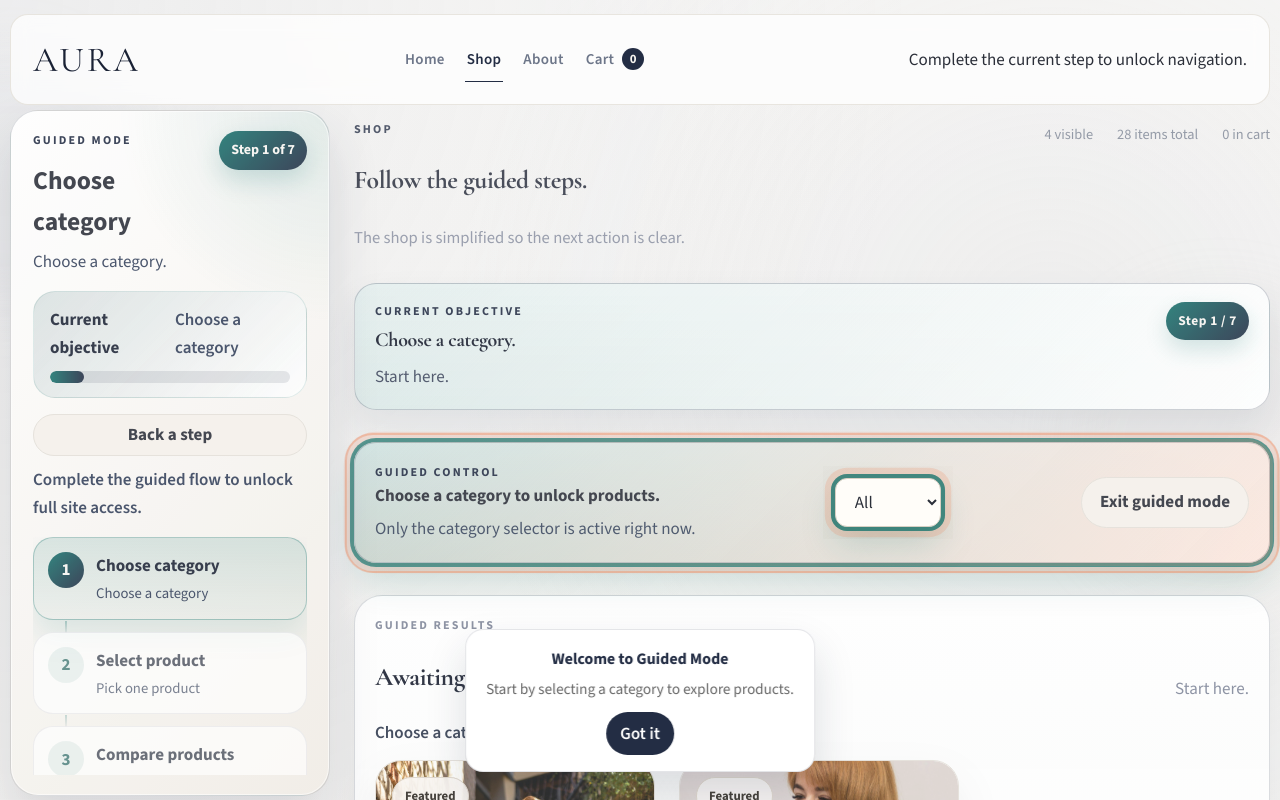
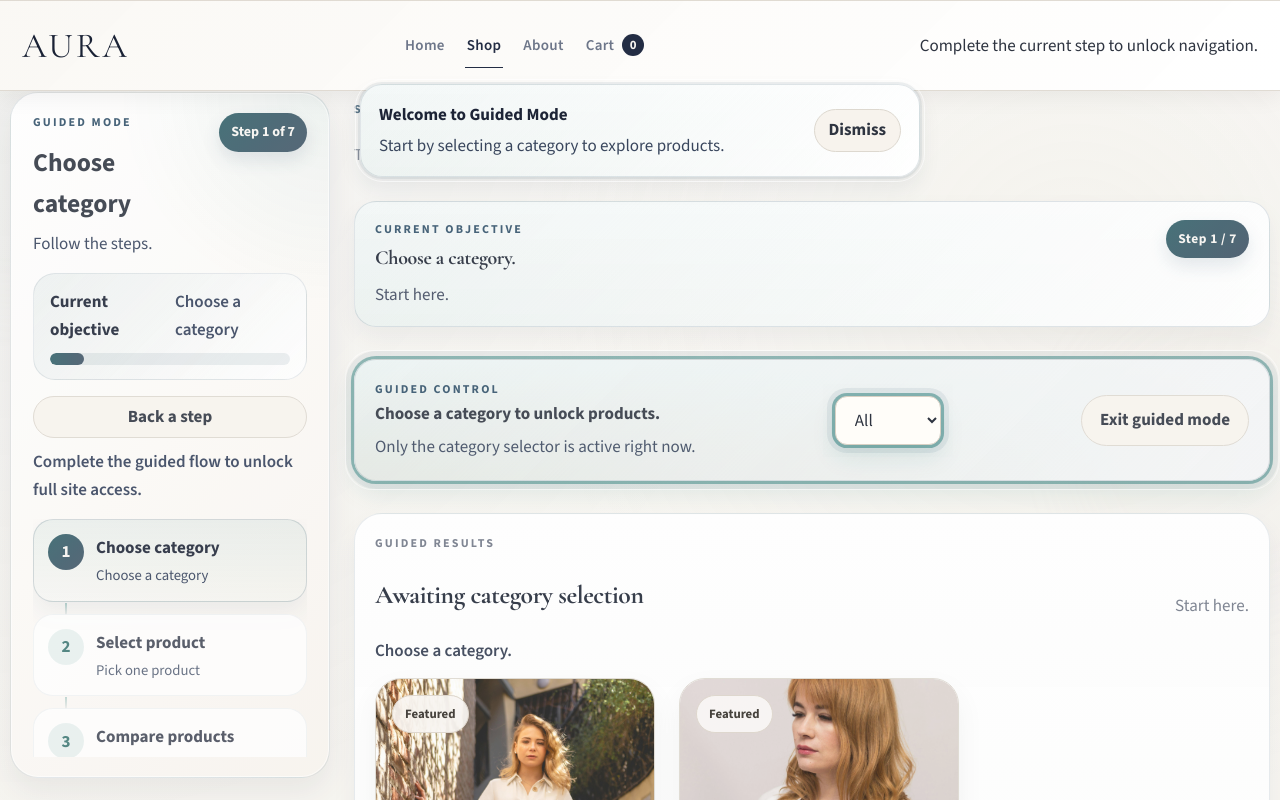
Before and after one commit to HayleyBusuttil/wizard, a Vue app: page /#/shop in a window 1280 px wide. Shown: the top 800 px of the page. Built offline with nearby package versions, Linux system fonts and the light colour scheme.

Commit message:
updated wizard page

```diff
--- a/src/App.vue
+++ b/src/App.vue
@@ -16,33 +16,17 @@
         <router-view />
       </main>
     </div>
-
-    <transition name="fade">
-      <div v-if="store.toast" class="guided-toast">
-        <div class="guided-toast-content">
-          <strong>
-            {{ store.toast.title || "Guided step" }}
-          </strong>
-
-          <p>
-            {{ store.toast.message }}
-          </p>
-
-          <button @click="store.dismissToast()">Got it</button>
-        </div>
-      </div>
-    </transition>
+    <AppToast />
   </div>
 </template>
 
 <script setup>
 import { computed } from "vue"
 import { useRoute } from "vue-router"
+import AppToast from "./components/AppToast.vue"
 import Navbar from "./components/Navbar.vue"
 import WizardPanel from "./components/WizardPanel.vue"
-import { useProductStore } from "./stores/productStore"
 
-const store = useProductStore()
 const route = useRoute()
 const showWizardPanel = computed(() => route.path !== "/")
 </script>
@@ -51,7 +35,7 @@ const showWizardPanel = computed(() => route.path !== "/")
 .app-content-shell {
   position: relative;
   z-index: 1;
-  padding-top: 108px;
+  padding-top: 88px;
 }
 
 .app-content-shell.has-wizard {
@@ -69,7 +53,7 @@ const showWizardPanel = computed(() => route.path !== "/")
 
 .app-wizard-rail {
   position: fixed;
-  top: 110px;
+  top: 92px;
   left: max(10px, calc((100vw - min(1480px, calc(100vw - 20px))) / 2));
   width: 320px;
   z-index: 30;
@@ -93,66 +77,9 @@ const showWizardPanel = computed(() => route.path !== "/")
   padding: 0.75rem 0 2rem;
 }
 
-.guided-toast {
-  position: fixed;
-  bottom: 28px;
-  left: 50%;
-  transform: translateX(-50%);
-  z-index: 50;
-}
-
-.guided-toast-content {
-  background: #ffffff;
-  border: 1px solid rgba(35, 45, 68, 0.12);
-  padding: 16px 20px;
-  border-radius: 18px;
-  box-shadow: 0 20px 40px rgba(35, 45, 68, 0.15);
-  max-width: 420px;
-  text-align: center;
-  backdrop-filter: blur(12px);
-}
-
-.guided-toast-content strong {
-  display: block;
-  margin-bottom: 6px;
-  font-size: 1rem;
-  color: #232d44;
-}
-
-.guided-toast-content p {
-  margin: 0 0 10px;
-  color: #666;
-  font-size: 0.95rem;
-}
-
-.guided-toast-content button {
-  border: none;
-  background: #232d44;
-  color: white;
-  padding: 8px 14px;
-  border-radius: 999px;
-  cursor: pointer;
-  font-weight: 600;
-}
-
-.fade-enter-active,
-.fade-leave-active {
-  transition: all 0.25s ease;
-}
-
-.fade-enter-from {
-  opacity: 0;
-  transform: translateY(20px);
-}
-
-.fade-leave-to {
-  opacity: 0;
-  transform: translateY(20px);
-}
-
 @media (max-width: 1024px) {
   .app-content-shell {
-    padding-top: 132px;
+    padding-top: 124px;
   }
 
   .app-content-shell.has-wizard {
--- /dev/null
+++ b/src/components/AppToast.vue
@@ -0,0 +1,125 @@
+<template>
+  <transition name="toast-drop">
+    <div v-if="toast" class="app-toast-wrap" aria-live="polite" aria-atomic="true">
+      <div class="app-toast-card" :class="toastClass">
+        <div class="app-toast-copy">
+          <strong>{{ toast.title || "Guided step" }}</strong>
+          <p>{{ toast.message }}</p>
+        </div>
+
+        <button type="button" class="button-soft button-sm app-toast-dismiss" @click="store.dismissToast()">
+          Dismiss
+        </button>
+      </div>
+    </div>
+  </transition>
+</template>
+
+<script setup>
+import { computed } from "vue"
+import { useProductStore } from "../stores/productStore"
+
+const store = useProductStore()
+const toast = computed(() => store.toast)
+const toastClass = computed(() => (toast.value?.type ? `is-${toast.value.type}` : "is-info"))
+</script>
+
+<style scoped>
+.app-toast-wrap {
+  position: fixed;
+  top: 84px;
+  left: 50%;
+  transform: translateX(-50%);
+  width: min(calc(100vw - 32px), 560px);
+  z-index: 60;
+  pointer-events: none;
+}
+
+.app-toast-card {
+  position: relative;
+  display: flex;
+  align-items: center;
+  justify-content: space-between;
+  gap: 16px;
+  padding: 16px 18px;
+  border-radius: 22px;
+  border: 1px solid rgba(47, 79, 103, 0.14);
+  background:
+    linear-gradient(135deg, rgba(24, 116, 110, 0.05), rgba(255, 255, 255, 0.98)),
+    linear-gradient(180deg, rgba(255, 255, 255, 0.96), rgba(245, 247, 245, 0.98)),
+    rgba(255, 255, 255, 0.97);
+  box-shadow:
+    0 0 0 2px rgba(47, 79, 103, 0.08),
+    0 10px 22px rgba(28, 49, 74, 0.08);
+  backdrop-filter: blur(12px);
+  pointer-events: auto;
+}
+
+.app-toast-card::after {
+  content: "";
+  position: absolute;
+  inset: -6px;
+  border-radius: 28px;
+  border: 1px solid rgba(255, 255, 255, 0.6);
+  pointer-events: none;
+}
+
+.app-toast-copy,
+.app-toast-copy strong,
+.app-toast-copy p {
+  margin: 0;
+}
+
+.app-toast-copy {
+  display: grid;
+  gap: 4px;
+}
+
+.app-toast-copy strong {
+  color: #1d2436;
+}
+
+.app-toast-copy p {
+  color: #39465d;
+}
+
+.app-toast-dismiss {
+  flex-shrink: 0;
+  white-space: nowrap;
+}
+
+.app-toast-card.is-warning {
+  border-color: rgba(157, 123, 83, 0.18);
+  box-shadow:
+    0 0 0 2px rgba(157, 123, 83, 0.08),
+    0 10px 22px rgba(28, 49, 74, 0.08);
+}
+
+.toast-drop-enter-active,
+.toast-drop-leave-active {
+  transition: opacity 220ms ease, transform 220ms ease;
+}
+
+.toast-drop-enter-from,
+.toast-drop-leave-to {
+  opacity: 0;
+  transform: translate(-50%, -14px);
+}
+
+@media (max-width: 720px) {
+  .app-toast-wrap {
+    top: 122px;
+    width: calc(100vw - 20px);
+  }
+
+  .app-toast-card {
+    flex-direction: column;
+    align-items: stretch;
+  }
+
+  .app-toast-dismiss {
+    width: 100%;
+    text-align: center;
+  }
+}
+</style>
--- a/src/components/WizardPanel.vue
+++ b/src/components/WizardPanel.vue
@@ -81,44 +81,37 @@ const stepItemRefs = new Map()
 const stepMap = {
   1: {
     selector: '[data-wizard-target="category-select"]',
-    title: "Choose category",
-    copy: "Choose a category.",
+    title: "Choose a category",
     route: "/shop",
   },
   2: {
     selector: '[data-wizard-target="product-grid"]',
-    title: "Select product",
-    copy: "Pick one product.",
+    title: "Select one product",
     route: "/shop",
   },
   3: {
     selector: '[data-wizard-target="compare-products"]',
-    title: "Compare products",
-    copy: "Compare two products.",
+    title: "Compare two products",
     route: "/shop",
   },
   4: {
     selector: '[data-wizard-target="wizard-selected-product"]',
-    title: "Open product",
-    copy: "Open the chosen product.",
+    title: "Open the selected product",
     route: () => `/product/${store.wizard.selectedProductId || ""}`,
   },
   5: {
     selector: '[data-wizard-target="product-options"]',
-    title: "Choose options",
-    copy: "Choose the options.",
+    title: "Fill the product options",
     route: () => `/product/${store.wizard.selectedProductId || ""}`,
   },
   6: {
     selector: '[data-wizard-target="add-to-cart"]',
-    title: "Add to cart",
-    copy: "Add it to cart.",
+    title: "Add product to cart",
     route: () => `/product/${store.wizard.selectedProductId || ""}`,
   },
   7: {
     selector: '[data-wizard-target="checkout-panel"]',
-    title: "Checkout",
-    copy: "Finish checkout.",
+    title: "Go to checkout",
     route: "/cart",
   },
 }
@@ -338,13 +331,13 @@ onBeforeUnmount(() => {
   gap: 16px;
   max-height: min(calc(100dvh - 114px), 760px);
   padding: 20px 22px;
-  border: 1px solid rgba(35, 45, 68, 0.18);
+  border: 1px solid rgba(47, 79, 103, 0.14);
   border-radius: 28px;
   background:
-    radial-gradient(circle at top right, rgba(24, 116, 110, 0.12), transparent 28%),
-    linear-gradient(135deg, #ffffff, #f0ece5),
+    radial-gradient(circle at top right, rgba(24, 116, 110, 0.07), transparent 28%),
+    linear-gradient(135deg, #ffffff, #f7f3ed),
     #ffffff;
-  box-shadow: 0 24px 50px rgba(35, 45, 68, 0.16);
+  box-shadow: 0 14px 30px rgba(35, 45, 68, 0.08);
   overflow: hidden;
 }
 
@@ -379,12 +372,12 @@ onBeforeUnmount(() => {
   justify-content: center;
   padding: 8px 12px;
   border-radius: 999px;
-  background: linear-gradient(135deg, #18746e, #232d44);
+  background: linear-gradient(135deg, #2f5f67, #405365);
   color: #f7f5f1;
   font-size: 0.88rem;
   font-weight: 700;
   white-space: nowrap;
-  box-shadow: 0 10px 24px rgba(24, 116, 110, 0.22);
+  box-shadow: 0 8px 18px rgba(47, 79, 103, 0.14);
 }
 
 .wizard-panel-copy {
@@ -399,9 +392,9 @@ onBeforeUnmount(() => {
   padding: 14px 16px;
   border-radius: 22px;
   background:
-    linear-gradient(135deg, rgba(24, 116, 110, 0.08), rgba(255, 255, 255, 0.96)),
-    rgba(35, 45, 68, 0.08);
-  border: 1px solid rgba(24, 116, 110, 0.14);
+    linear-gradient(135deg, rgba(24, 116, 110, 0.04), rgba(255, 255, 255, 0.96)),
+    rgba(47, 79, 103, 0.04);
+  border: 1px solid rgba(47, 79, 103, 0.12);
 }
 
 .wizard-progress-meta {
@@ -425,13 +418,13 @@ onBeforeUnmount(() => {
   height: 12px;
   overflow: hidden;
   border-radius: 999px;
-  background: rgba(35, 45, 68, 0.12);
+  background: rgba(47, 79, 103, 0.1);
 }
 
 .wizard-progress-fill {
   height: 100%;
   border-radius: inherit;
-  background: linear-gradient(90deg, #18746e 0%, #232d44 100%);
+  background: linear-gradient(90deg, #2f5f67 0%, #405365 100%);
   transition: width 220ms ease;
 }
 
@@ -475,7 +468,7 @@ onBeforeUnmount(() => {
   padding: 14px;
   border-radius: 20px;
   background: rgba(255, 255, 255, 0.94);
-  border: 1px solid rgba(35, 45, 68, 0.1);
+  border: 1px solid rgba(47, 79, 103, 0.08);
   box-shadow: inset 0 1px 0 rgba(255, 255, 255, 0.7);
   position: relative;
 }
@@ -514,23 +507,23 @@ onBeforeUnmount(() => {
 }
 
 .wizard-step-item.is-current {
-  border-color: rgba(24, 116, 110, 0.34);
-  background: linear-gradient(180deg, rgba(24, 116, 110, 0.16), rgba(24, 116, 110, 0.05));
-  box-shadow: 0 16px 30px rgba(24, 116, 110, 0.14);
+  border-color: rgba(47, 79, 103, 0.2);
+  background: linear-gradient(180deg, rgba(24, 116, 110, 0.08), rgba(24, 116, 110, 0.02));
+  box-shadow: 0 10px 22px rgba(47, 79, 103, 0.08);
 }
 
 .wizard-step-item.is-current .wizard-step-number {
-  background: linear-gradient(135deg, #18746e, #232d44);
+  background: linear-gradient(135deg, #2f5f67, #405365);
   color: #f7f5f1;
 }
 
 .wizard-step-item.is-complete {
-  border-color: rgba(24, 116, 110, 0.2);
-  background: linear-gradient(180deg, rgba(24, 116, 110, 0.1), rgba(24, 116, 110, 0.03));
+  border-color: rgba(47, 79, 103, 0.12);
+  background: linear-gradient(180deg, rgba(24, 116, 110, 0.05), rgba(24, 116, 110, 0.02));
 }
 
 .wizard-step-item.is-upcoming {
-  opacity: 0.72;
+  opacity: 0.82;
 }
 
 .wizard-overlay {
--- a/src/style.css
+++ b/src/style.css
@@ -4,18 +4,18 @@
   color-scheme: light;
   --font-sans: "Source Sans 3", "Segoe UI", "Helvetica Neue", Arial, sans-serif;
   --font-serif: "Cormorant Garamond", Georgia, serif;
-  --bg: #f3f2f0;
+  --bg: #f5f3ee;
   --panel: #ffffff;
-  --panel-strong: #fbfaf8;
-  --panel-border: #e3dfd8;
-  --text: #2b2f39;
-  --muted: #7f8699;
-  --heading: #171d2d;
-  --accent: #232d44;
-  --accent-2: #8f98ab;
-  --accent-soft: rgba(35, 45, 68, 0.08);
-  --warning: #a88150;
-  --shadow: 0 20px 48px rgba(30, 26, 20, 0.08);
+  --panel-strong: #fcfbf8;
+  --panel-border: #ddd8cf;
+  --text: #2e3440;
+  --muted: #6f7685;
+  --heading: #1d2433;
+  --accent: #2f4f67;
+  --accent-2: #93a1ad;
+  --accent-soft: rgba(47, 79, 103, 0.08);
+  --warning: #9d7b53;
+  --shadow: 0 12px 28px rgba(36, 33, 28, 0.06);
   --radius-xl: 28px;
   --radius-lg: 22px;
   --radius-md: 16px;
@@ -23,9 +23,9 @@
   --container: 1180px;
   font-family: var(--font-sans);
   background:
-    radial-gradient(circle at top left, rgba(168, 176, 194, 0.14), transparent 34%),
-    radial-gradient(circle at 82% 14%, rgba(203, 206, 214, 0.22), transparent 26%),
-    linear-gradient(180deg, #f7f6f4 0%, #f3f2f0 42%, #eeece9 100%);
+    radial-gradient(circle at top left, rgba(158, 170, 184, 0.09), transparent 32%),
+    radial-gradient(circle at 84% 12%, rgba(206, 202, 194, 0.12), transparent 24%),
+    linear-gradient(180deg, #faf8f4 0%, #f5f3ee 44%, #f1eee8 100%);
   color: var(--text);
 }
 
@@ -92,7 +92,7 @@ img {
   pointer-events: none;
   border-radius: 999px;
   filter: blur(30px);
-  opacity: 0.55;
+  opacity: 0.32;
   z-index: 0;
 }
 
@@ -101,7 +101,7 @@ img {
   left: -120px;
   width: 260px;
   height: 260px;
-  background: rgba(186, 191, 204, 0.22);
+  background: rgba(186, 191, 204, 0.14);
 }
 
 .app-bg-b {
@@ -109,7 +109,7 @@ img {
   top: 36vh;
   width: 320px;
   height: 320px;
-  background: rgba(210, 203, 197, 0.2);
+  background: rgba(210, 203, 197, 0.14);
 }
 
 .app-main,
@@ -132,20 +132,25 @@ img {
 
 .nav-bar {
   position: fixed;
-  top: 14px;
-  left: 50%;
-  transform: translateX(-50%);
+  top: 0;
+  left: 0;
+  right: 0;
   display: flex;
   align-items: center;
   justify-content: space-between;
   gap: 20px;
   padding: 14px 22px;
-  background: rgba(255, 255, 255, 0.74);
-  border: 1px solid rgba(227, 223, 216, 0.8);
-  border-radius: 18px;
+  background:
+    linear-gradient(135deg, rgba(250, 248, 244, 0.96), rgba(255, 255, 255, 0.94)),
+    rgba(255, 255, 255, 0.96);
+  border: 1px solid rgba(221, 216, 207, 0.9);
+  border-radius: 0;
+  border-left: 0;
+  border-right: 0;
   backdrop-filter: blur(10px);
-  width: min(calc(100% - 20px), 1480px);
+  width: 100%;
   z-index: 40;
+  box-shadow: 0 8px 20px rgba(30, 26, 20, 0.05);
 }
 
 .brand {
@@ -406,7 +411,7 @@ img {
 .empty-state,
 .order-confirmation {
   border: 1px solid var(--panel-border);
-  background: linear-gradient(180deg, var(--panel), var(--panel-strong));
+  background: linear-gradient(180deg, rgba(255, 255, 255, 0.98), var(--panel-strong));
   box-shadow: var(--shadow);
 }
 
@@ -439,7 +444,7 @@ img {
   inset: auto -20% -20% auto;
   width: 200px;
   height: 200px;
-  background: radial-gradient(circle, rgba(63, 143, 123, 0.18), transparent 65%);
+  background: radial-gradient(circle, rgba(63, 143, 123, 0.1), transparent 65%);
   pointer-events: none;
 }
 
@@ -493,7 +498,7 @@ img {
 
 .button {
   color: #fdfaf6;
-  background: linear-gradient(135deg, var(--accent) 0%, #5ca18f 100%);
+  background: linear-gradient(135deg, var(--accent) 0%, #5b8a84 100%);
 }
 
 .button-soft:hover,
@@ -506,7 +511,7 @@ img {
 .button-soft,
 .button-ghost {
   color: var(--text);
-  background: #f5f0ea;
+  background: #f7f3ed;
   border-color: var(--panel-border);
 }
 
@@ -702,7 +707,7 @@ img {
   align-items: end;
   padding: 18px;
   border-radius: 26px;
-  background: linear-gradient(180deg, #f9f6f1, #f5efe8);
+  background: linear-gradient(180deg, #fbf9f5, #f6f1ea);
   border: 1px solid var(--panel-border);
 }
 
@@ -1272,7 +1277,6 @@ img {
     flex-wrap: wrap;
     justify-content: center;
     row-gap: 12px;
-    top: 10px;
     padding: 14px 16px;
   }
 
@@ -1499,7 +1503,7 @@ img {
   padding: 18px;
   border: 1px solid var(--panel-border);
   border-radius: var(--radius-lg);
-  background: linear-gradient(180deg, var(--panel), var(--panel-strong));
+  background: linear-gradient(180deg, rgba(255, 255, 255, 0.98), var(--panel-strong));
   box-shadow: var(--shadow);
 }
 
@@ -1809,9 +1813,9 @@ img {
   z-index: 2;
   border-radius: 22px;
   box-shadow:
-    0 0 0 4px rgba(24, 116, 110, 0.78),
-    0 0 0 10px rgba(240, 122, 71, 0.18),
-    0 18px 34px rgba(24, 116, 110, 0.2);
+    0 0 0 3px rgba(24, 116, 110, 0.46),
+    0 0 0 8px rgba(47, 79, 103, 0.08),
+    0 12px 24px rgba(24, 116, 110, 0.12);
   animation: wizard-focus-pulse 1.9s ease-in-out infinite;
 }
 
@@ -1820,7 +1824,7 @@ img {
   position: absolute;
   inset: -10px;
   border-radius: 28px;
-  border: 2px solid rgba(240, 122, 71, 0.55);
+  border: 1px solid rgba(255, 255, 255, 0.82);
   pointer-events: none;
   animation: wizard-focus-ring 1.9s ease-in-out infinite;
 }
@@ -1830,8 +1834,8 @@ img {
   position: absolute;
   inset: -4px;
   border-radius: 26px;
-  background: linear-gradient(135deg, rgba(24, 116, 110, 0.16), rgba(240, 122, 71, 0.2));
-  opacity: 0.9;
+  background: linear-gradient(135deg, rgba(24, 116, 110, 0.08), rgba(47, 79, 103, 0.08));
+  opacity: 0.7;
   pointer-events: none;
   z-index: -1;
 }
@@ -1840,16 +1844,16 @@ img {
   0%,
   100% {
     box-shadow:
-      0 0 0 4px rgba(24, 116, 110, 0.78),
-      0 0 0 10px rgba(240, 122, 71, 0.18),
-      0 18px 34px rgba(24, 116, 110, 0.2);
+      0 0 0 3px rgba(24, 116, 110, 0.46),
+      0 0 0 8px rgba(47, 79, 103, 0.08),
+      0 12px 24px rgba(24, 116, 110, 0.12);
   }
 
   50% {
     box-shadow:
-      0 0 0 5px rgba(24, 116, 110, 0.92),
-      0 0 0 15px rgba(240, 122, 71, 0.28),
-      0 22px 40px rgba(24, 116, 110, 0.28);
+      0 0 0 4px rgba(24, 116, 110, 0.58),
+      0 0 0 10px rgba(47, 79, 103, 0.12),
+      0 16px 30px rgba(24, 116, 110, 0.16);
   }
 }
 
@@ -1891,13 +1895,13 @@ img {
 .wizard-inline-banner {
   margin: 14px 0 18px;
   padding: 18px 20px;
-  border: 1px solid rgba(35, 45, 68, 0.24);
+  border: 1px solid rgba(47, 79, 103, 0.16);
   border-radius: 22px;
   background:
-    linear-gradient(135deg, rgba(24, 116, 110, 0.12), rgba(255, 255, 255, 0.98)),
-    linear-gradient(180deg, rgba(255, 255, 255, 0.92), rgba(239, 244, 243, 0.98)),
+    linear-gradient(135deg, rgba(24, 116, 110, 0.06), rgba(255, 255, 255, 0.98)),
+    linear-gradient(180deg, rgba(255, 255, 255, 0.96), rgba(244, 246, 244, 0.98)),
     rgba(255, 255, 255, 0.97);
-  box-shadow: 0 18px 34px rgba(28, 49, 74, 0.1);
+  box-shadow: 0 10px 22px rgba(28, 49, 74, 0.06);
 }
 
 .wizard-inline-banner h3,
@@ -1948,25 +1952,25 @@ img {
   align-items: center;
   padding: 8px 12px;
   border-radius: 999px;
-  background: linear-gradient(135deg, #18746e, #232d44);
+  background: linear-gradient(135deg, #2f5f67, #3d4f62);
   color: #f7f5f1;
   font-size: 0.84rem;
   font-weight: 800;
   letter-spacing: 0.04em;
   white-space: nowrap;
-  box-shadow: 0 10px 22px rgba(24, 116, 110, 0.2);
+  box-shadow: 0 8px 18px rgba(47, 79, 103, 0.14);
 }
 
 .guided-filters {
   align-items: center;
   justify-content: space-between;
   padding: 20px;
-  border: 1px solid rgba(35, 45, 68, 0.24);
+  border: 1px solid rgba(47, 79, 103, 0.16);
   border-radius: 22px;
   background:
-    linear-gradient(135deg, rgba(24, 116, 110, 0.08), rgba(255, 255, 255, 0.98)),
-    linear-gradient(180deg, rgba(255, 255, 255, 0.98), rgba(238, 234, 227, 0.98));
-  box-shadow: 0 16px 30px rgba(28, 49, 74, 0.08);
+    linear-gradient(135deg, rgba(24, 116, 110, 0.04), rgba(255, 255, 255, 0.98)),
+    linear-gradient(180deg, rgba(255, 255, 255, 0.98), rgba(244, 240, 234, 0.98));
+  box-shadow: 0 10px 22px rgba(28, 49, 74, 0.06);
 }
 
 .guided-filter-copy {
@@ -1987,10 +1991,10 @@ img {
   padding: 20px;
   border-radius: 28px;
   background:
-    linear-gradient(180deg, rgba(255, 255, 255, 0.98), rgba(240, 244, 242, 0.96)),
+    linear-gradient(180deg, rgba(255, 255, 255, 0.98), rgba(245, 247, 245, 0.96)),
     rgba(255, 255, 255, 0.98);
-  border: 1px solid rgba(35, 45, 68, 0.18);
-  box-shadow: 0 18px 36px rgba(28, 49, 74, 0.08);
+  border: 1px solid rgba(47, 79, 103, 0.12);
+  box-shadow: 0 12px 24px rgba(28, 49, 74, 0.06);
 }
 
 .guided-results .product-grid {
@@ -2013,11 +2017,11 @@ img {
   margin: 0 0 18px;
   padding: 16px 18px;
   border-radius: 18px;
-  border: 1px solid rgba(24, 116, 110, 0.24);
+  border: 1px solid rgba(47, 79, 103, 0.16);
   background:
-    linear-gradient(135deg, rgba(24, 116, 110, 0.08), rgba(255, 255, 255, 0.98)),
-    linear-gradient(180deg, rgba(255, 255, 255, 0.98), rgba(240, 236, 229, 0.94));
-  box-shadow: 0 16px 30px rgba(28, 49, 74, 0.1);
+    linear-gradient(135deg, rgba(24, 116, 110, 0.04), rgba(255, 255, 255, 0.98)),
+    linear-gradient(180deg, rgba(255, 255, 255, 0.98), rgba(245, 241, 236, 0.94));
+  box-shadow: 0 10px 22px rgba(28, 49, 74, 0.06);
 }
 
 .progress-callout.is-emphasized {
--- a/src/views/ShopView.vue
+++ b/src/views/ShopView.vue
@@ -9,11 +9,6 @@
         </p>
       </div>
 
-      <div class="hero-stats" :class="{ 'is-deemphasized': store.wizard.active }">
-        <span>{{ visibleResultsCount }} visible</span>
-        <span>{{ store.products.length }} items total</span>
-        <span>{{ store.cartCount }} in cart</span>
-      </div>
     </header>
 
     <section v-if="store.wizard.active" class="wizard-inline-banner wizard-task-banner">
@@ -286,9 +281,6 @@ const wizardSupport = computed(() => {
   return support[store.wizard.step] ?? "Use the visible guidance to continue."
 })
 
-const heroTitle = computed(() =>
-  store.wizard.active ? "Follow the guided steps." : "Discover your next outfit.",
-)
 
 const heroLead = computed(() =>
   store.wizard.active
```
